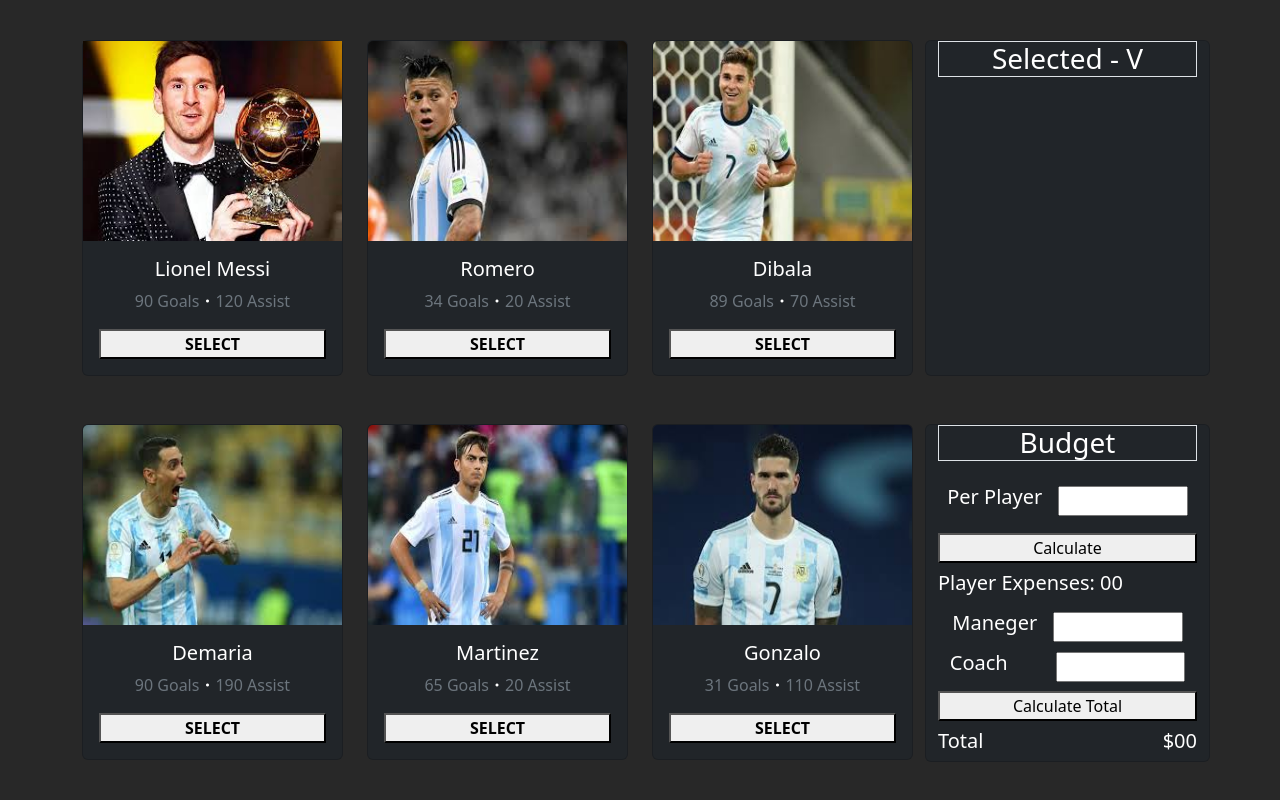
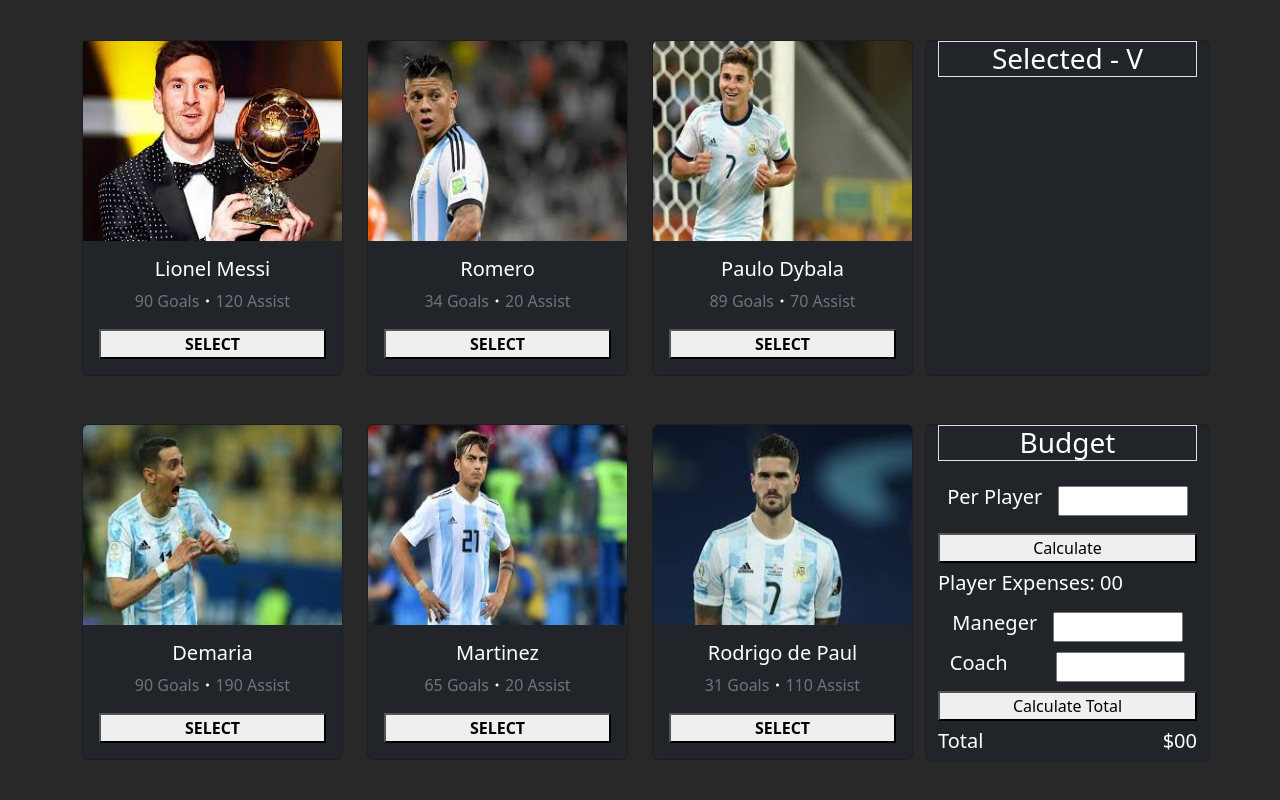
Before and after one commit to md-arif-khan/football-mania, a plain HTML site: page index.html in a window 1280 px wide. Shown: the part 496-1296 px from the top of the page. Drawn offline with nearby package versions, Linux system fonts and the light colour scheme.

Commit message:
add valid player name

```diff
--- a/index.html
+++ b/index.html
@@ -84,7 +84,7 @@
                         <div class="card bg-dark">
                             <img src="images/images (3).jpg" class="card-img-top" style="height:200px" alt="...">
                             <div class="card-body text-white">
-                              <h5 id="dibala" class="card-title text-center">Dibala</h5>
+                              <h5 id="dibala" class="card-title text-center">Paulo Dybala</h5>
                                <p class="text-center text-secondary">89 Goals<span><i class="bi bi-dot text-white"></i></span>70 Assist</p>
                                <button id="dibalaibtn" class=" w-100 btn-color  fw-bold">SELECT</button>
                             </div>
@@ -137,7 +137,7 @@
                         <div class="card bg-dark">
                             <img src="images/images (7).jpg" class="card-img-top" style="height:200px" alt="...">
                             <div class="card-body text-white">
-                              <h5 id="gonzalo" class="card-title text-center">Gonzalo </h5>
+                              <h5 id="gonzalo" class="card-title text-center"> Rodrigo de Paul </h5>
                                <p class="text-center text-secondary">31 Goals<span><i class="bi bi-dot text-white"></i></span>110 Assist</p>
                                <button id="gonzalobtn" class=" w-100 btn-color fw-bold">SELECT</button>
                             </div>
```
